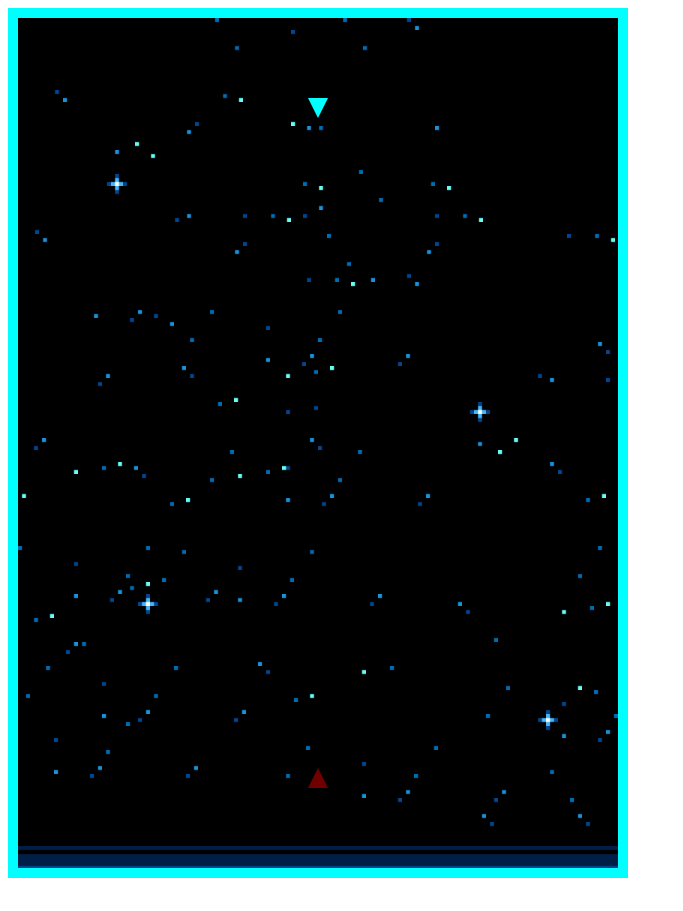
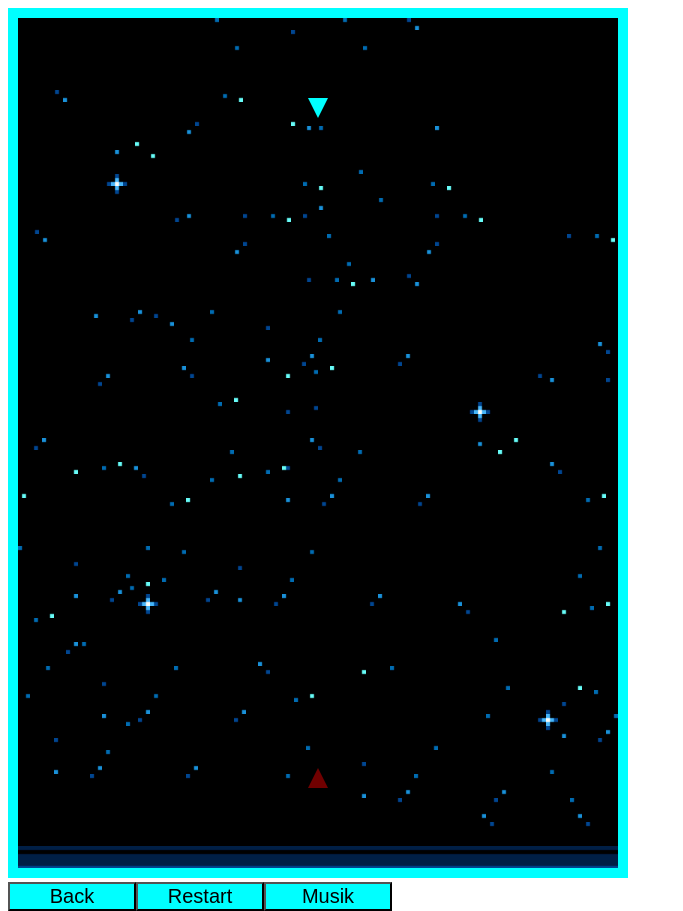
Before and after one commit to flouet-company/StarAction, a plain HTML site: page JsGameFramework/index.html in a window 1280 px wide. Shown: the whole page, without its empty margins (0-683 px from the left). Before the commit the page ends 890 px from the top, so only its background shows below. Drawn offline with Linux system fonts and the light colour scheme.

Commit message:
Lade till en liten meny
öade till en meny med: tillbaka, musik, och restart knapp under spelplanen

```diff
--- /dev/null
+++ b/JsGameFramework/game-menu.js
@@ -0,0 +1,8 @@
+function music(){
+	var audio = new Audio('Menu-Music.mp3');
+	audio.play();
+
+}
+function restartGame(){
+	window.open('index.html');
+}
--- /dev/null
+++ b/JsGameFramework/game.css
@@ -0,0 +1,38 @@
+#musicButton{
+    background-color: cyan;
+    position: absolute;
+    width: 10%;
+    height: auto;
+    margin-left: 20%;
+    font-size: 125%;
+}
+#backToStart{
+    background-color:cyan;
+    position: absolute;
+    width: 10%;
+    height: auto;
+    font-size: 125%;
+}
+#restartGame{
+    background-color: cyan;
+    position: absolute;
+    width: 10%;
+    height: auto;
+    margin-left: 10%;
+    font-size: 125%;
+}
+#musicButton:hover{
+    background-color: black;
+    opacity: 0.85;
+    color: white;
+}
+#backToStart:hover{
+    background-color: black;
+    opacity: 0.85;
+    color: white;
+}
+#restartGame:hover{
+    background-color: black;
+    opacity: 0.85;
+    color: white;
+}
--- a/JsGameFramework/game.js
+++ b/JsGameFramework/game.js
@@ -164,11 +164,11 @@ function iterateApp() {
 //==========================================================================
 function update() {
 
+
 	//******************* BEGIN Starship game ******************************
 	NotP1.update();
 	NotP2.update();
 	//******************* END Starship game ********************************
-
 	//######################################################################
 	//# OBS! Skriv din egen kod för uppdateringar här. Detta kan göras direkt
 	//#      eller genom anrop till funktioner eller metoder i objekt.
@@ -177,7 +177,6 @@ function update() {
 
 	return 0;
 }
-
 //==========================================================================
 // Ritar (renderar) bakgrund och alla objekt som ska visas i spelet
 // Param ctx: kontexten för och referensen till den canvas som ska renderas
--- a/JsGameFramework/index.html
+++ b/JsGameFramework/index.html
@@ -7,8 +7,14 @@
 	<body onLoad="initialize()">
 		<canvas id="myCanvas" width="600" height="850" style="border:10px solid cyan"></canvas>
 		<script src="input_control.js"></script>
+		<link rel="stylesheet" href="game.css">
 		<!--******** BEGIN Starship game ********-->
-
+		<div class="Menu">
+			<button id="backToStart" onclick="music()">Back</button>
+			<button id="musicButton" onclick="music()">Musik</button>
+			<button id="restartGame" onclick="restartGame()">Restart</button>
+		</div>
+		<script src="game-menu.js"></script>
 		<script src="Starship/LaserShot.js"></script>
 		<script src="Starship/Player1.js"></script>
 		<script src="Starship/Player2.js"></script>
```
Also changed, not shown: Menu/Menu.html (+4 -0 lines), Menu/Menu.js (+6 -4 lines), 3 other files.
